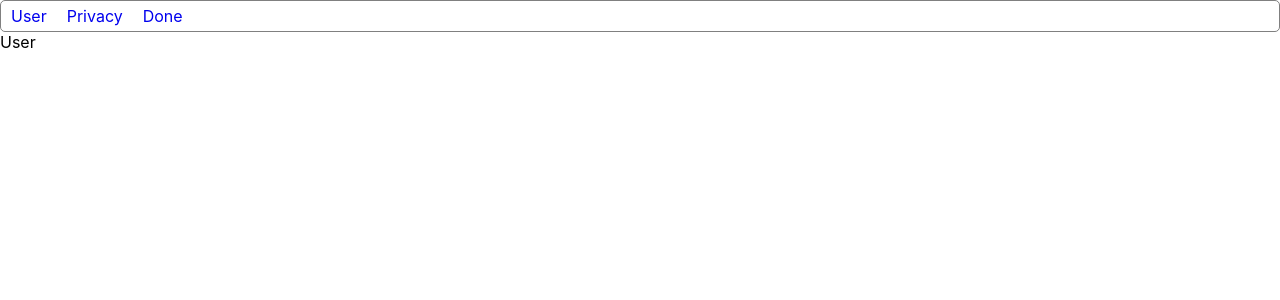
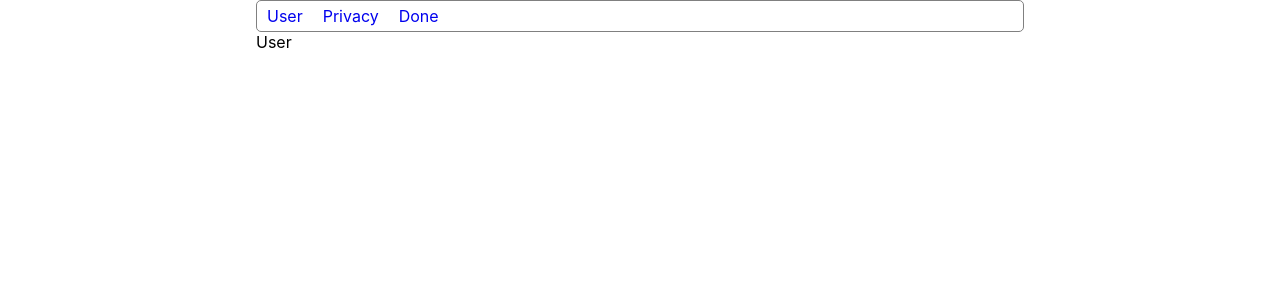
Before and after one commit to Yagogc/tray-test, a React (Create React App) app: page /user in a window 1280 px wide. Shown: the top 300 px of the page. Built offline with nearby package versions, Linux system fonts and the light colour scheme.

Commit message:
Add Layout component

```diff
--- a/src/App.tsx
+++ b/src/App.tsx
@@ -2,12 +2,12 @@ import React from 'react'
 import { BrowserRouter, Switch, Route, Redirect } from 'react-router-dom'
 import routes from './routes'
 import { User, Privacy, Done } from './pages'
-import Nav from './components/Nav'
+import Layout from './layout/Layout'
 
 const App = () => {
   return (
     <BrowserRouter>
-      <Nav />
+      <Layout>
         <Switch>
           <Route path={routes.user}>
             <User />
@@ -22,6 +22,7 @@ const App = () => {
             <Redirect to={routes.user} />
           </Route>
         </Switch>
+      </Layout>
     </BrowserRouter>
   )
 }
--- a/src/index.scss
+++ b/src/index.scss
@@ -2,14 +2,17 @@
 
 body {
   margin: 0;
-  font-family: -apple-system, BlinkMacSystemFont, "Segoe UI", "Roboto", "Oxygen",
-    "Ubuntu", "Cantarell", "Fira Sans", "Droid Sans", "Helvetica Neue",
+  font-family: -apple-system, BlinkMacSystemFont, 'Segoe UI', 'Roboto', 'Oxygen',
+    'Ubuntu', 'Cantarell', 'Fira Sans', 'Droid Sans', 'Helvetica Neue',
     sans-serif;
   -webkit-font-smoothing: antialiased;
   -moz-osx-font-smoothing: grayscale;
+  max-width: 768px;
+  width: 100%;
+  margin: 0 auto;
 }
 
 code {
-  font-family: source-code-pro, Menlo, Monaco, Consolas, "Courier New",
+  font-family: source-code-pro, Menlo, Monaco, Consolas, 'Courier New',
     monospace;
 }
--- /dev/null
+++ b/src/layout/Layout.module.scss
@@ -0,0 +1,5 @@
+main {
+  max-width: 768px;
+  width: 100%;
+  margin: 0 auto;
+}
--- /dev/null
+++ b/src/layout/Layout.tsx
@@ -0,0 +1,14 @@
+import React from 'react'
+import Nav from '../components/Nav'
+import './Layout.module.scss'
+
+const User: React.FC = ({ children }) => {
+  return (
+    <>
+      <Nav />
+      <main>{children}</main>
+    </>
+  )
+}
+
+export default User
```
Lines whose indentation alone changed are shown as unchanged.
